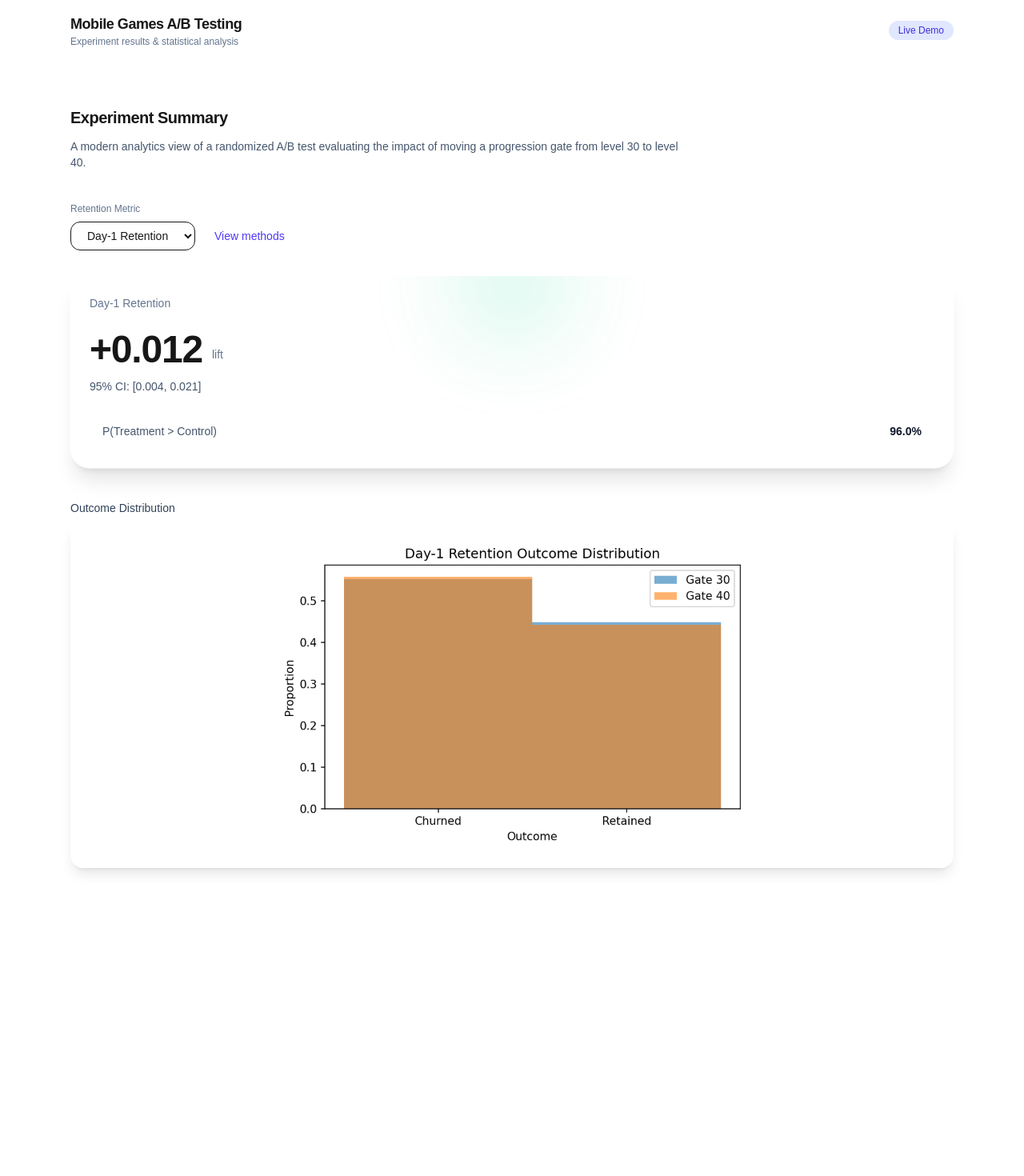
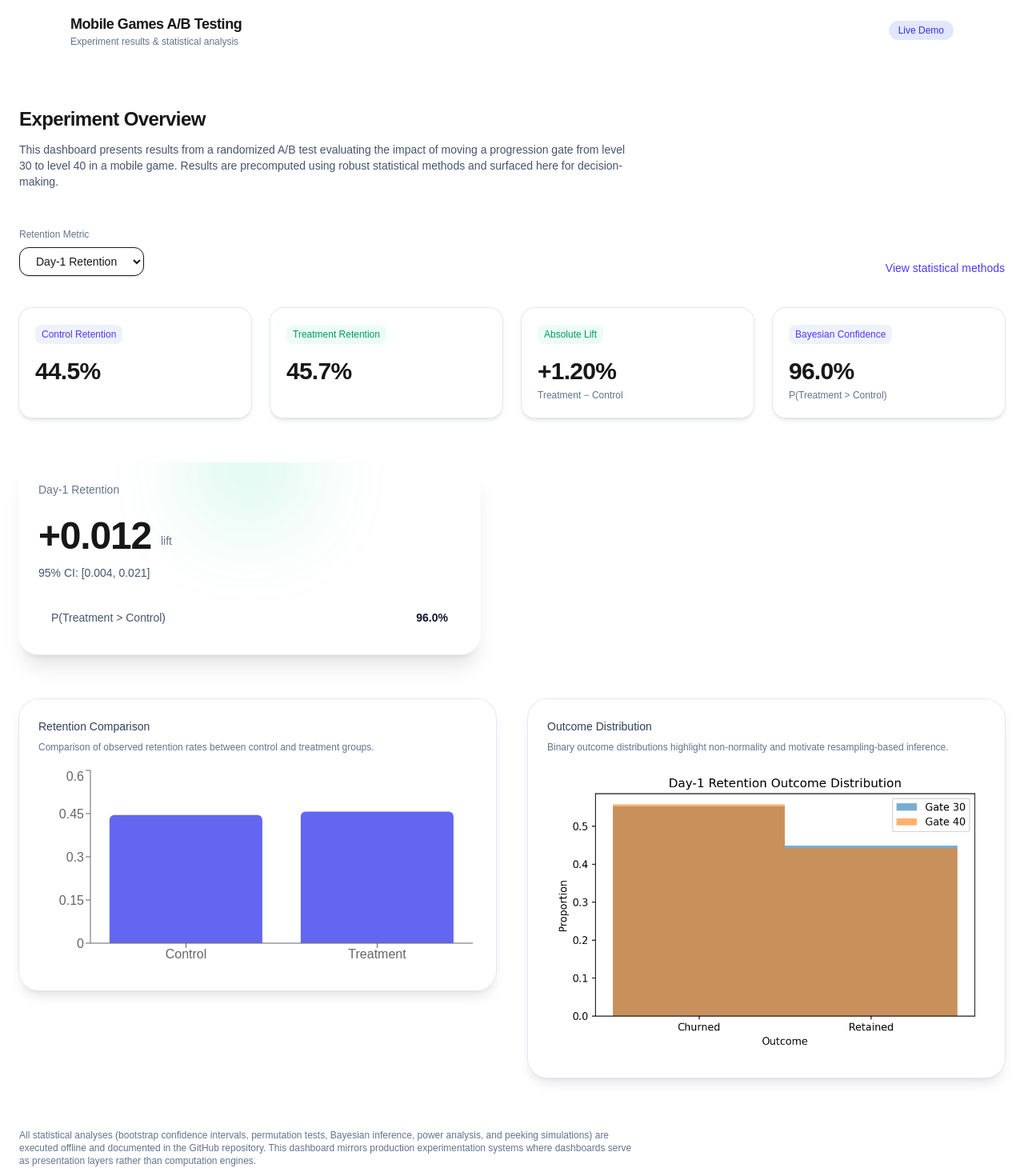
Before and after one commit to pankrulez/Mobile-Games-AB-Testing, a Next.js app in the folder web/: page / in a window 1280 px wide. Shown: the top 1470 px of the page at 80% size. Before the commit the page ends 1141 px from the top, so only its background shows below. Built offline with nearby package versions, Linux system fonts and the light colour scheme.

Commit message:
UI upgrades

```diff
--- a/web/app/page.tsx
+++ b/web/app/page.tsx
@@ -1,12 +1,16 @@
 "use client";
 
-import Image from "next/image";
 import { useState } from "react";
 import { motion } from "framer-motion";
+import Image from "next/image";
+
 import Header from "@/components/Header";
+import AnimatedCard from "@/components/AnimatedCard";
 import MetricCard from "@/components/MetricCard";
-import AnimatedCard from "@/components/AnimatedCard";
 import MethodsModal from "@/components/MethodsModal";
+import KpiCard from "@/components/KpiCard";
+import DiffBarChart from "@/components/DiffBarChart";
+
 import results from "@/data/results.json";
 
 export default function Home() {
@@ -22,38 +26,32 @@ export default function Home() {
       <Header />
 
       <motion.main
-        initial="hidden"
-        animate="visible"
-        variants={{
-          hidden: {},
-          visible: {
-            transition: { staggerChildren: 0.15 }
-          }
-        }}
-        className="mx-auto max-w-6xl px-6 py-14"
+        initial={{ opacity: 0 }}
+        animate={{ opacity: 1 }}
+        transition={{ duration: 0.4 }}
+        className="mx-auto max-w-7xl px-6 py-14"
       >
-        {/* Intro */}
-        <AnimatedCard>
-          <section className="mb-10">
-            <h2 className="text-xl font-semibold tracking-tight">
-              Experiment Summary
+        {/* ───────────────── Intro ───────────────── */}
+        <section className="mb-12 max-w-3xl">
+          <h2 className="text-2xl font-semibold tracking-tight">
+            Experiment Overview
           </h2>
-            <p className="mt-3 max-w-3xl text-sm text-slate-600">
-              A modern analytics view of a randomized A/B test evaluating the
-              impact of moving a progression gate from level 30 to level 40.
+          <p className="mt-3 text-sm text-slate-600">
+            This dashboard presents results from a randomized A/B test evaluating
+            the impact of moving a progression gate from level 30 to level 40 in a
+            mobile game. Results are precomputed using robust statistical methods
+            and surfaced here for decision-making.
           </p>
         </section>
-        </AnimatedCard>
 
-        {/* Controls */}
-        <AnimatedCard delay={0.05}>
-          <section className="mb-8 flex items-center gap-6">
+        {/* ───────────── Controls ───────────── */}
+        <section className="mb-10 flex items-end justify-between gap-6">
           <div>
             <label className="block text-xs font-medium text-slate-500">
               Retention Metric
             </label>
             <select
-                className="mt-2 rounded-xl border bg-white/70 px-4 py-2 text-sm backdrop-blur"
+              className="mt-2 rounded-xl border bg-white px-4 py-2 text-sm shadow-sm"
               value={metricKey}
               onChange={(e) =>
                 setMetricKey(
@@ -68,15 +66,41 @@ export default function Home() {
 
           <button
             onClick={() => setShowMethods(true)}
-              className="mt-6 text-sm text-indigo-600 hover:underline"
+            className="text-sm font-medium text-indigo-600 hover:underline"
           >
-              View methods
+            View statistical methods
           </button>
         </section>
-        </AnimatedCard>
 
-        {/* Metric */}
-        <AnimatedCard delay={0.1}>
+        {/* ───────────── KPI STRIP ───────────── */}
+        <section className="mb-14 grid grid-cols-1 gap-6 sm:grid-cols-2 lg:grid-cols-4">
+          <KpiCard
+            label="Control Retention"
+            value={`${(metric.control_rate * 100).toFixed(1)}%`}
+            accent="indigo"
+          />
+          <KpiCard
+            label="Treatment Retention"
+            value={`${(metric.treatment_rate * 100).toFixed(1)}%`}
+            accent="emerald"
+          />
+          <KpiCard
+            label="Absolute Lift"
+            value={`+${(metric.effect_size * 100).toFixed(2)}%`}
+            sub="Treatment − Control"
+            accent="emerald"
+          />
+          <KpiCard
+            label="Bayesian Confidence"
+            value={`${(metric.bayesian_prob * 100).toFixed(1)}%`}
+            sub="P(Treatment > Control)"
+            accent="indigo"
+          />
+        </section>
+
+        {/* ───────────── PRIMARY METRIC CARD ───────────── */}
+        <section className="mb-14 max-w-xl">
+          <AnimatedCard>
             <MetricCard
               title={metric.metric}
               effect={metric.effect_size}
@@ -84,26 +108,59 @@ export default function Home() {
               prob={metric.bayesian_prob}
             />
           </AnimatedCard>
+        </section>
 
-        {/* Plot */}
-        <AnimatedCard delay={0.15}>
-          <section className="mt-10">
+        {/* ───────────── CHARTS SECTION ───────────── */}
+        <section className="grid grid-cols-1 gap-10 lg:grid-cols-2">
+          {/* Bar comparison */}
+          <AnimatedCard>
+            <div className="rounded-3xl bg-white p-6 shadow-lg ring-1 ring-slate-200">
+              <h3 className="mb-2 text-sm font-medium text-slate-700">
+                Retention Comparison
+              </h3>
+              <p className="mb-4 text-xs text-slate-500">
+                Comparison of observed retention rates between control and
+                treatment groups.
+              </p>
+              <DiffBarChart
+                control={metric.control_rate}
+                treatment={metric.treatment_rate}
+              />
+            </div>
+          </AnimatedCard>
+
+          {/* Distribution */}
+          <AnimatedCard>
+            <div className="rounded-3xl bg-white p-6 shadow-lg ring-1 ring-slate-200">
               <h3 className="mb-2 text-sm font-medium text-slate-700">
                 Outcome Distribution
               </h3>
-            <div className="rounded-2xl bg-white/70 p-4 shadow-lg backdrop-blur">
+              <p className="mb-4 text-xs text-slate-500">
+                Binary outcome distributions highlight non-normality and motivate
+                resampling-based inference.
+              </p>
               <Image
                 src={`/plots/${metricKey}_distribution.png`}
-                alt="Distribution plot"
+                alt="Retention distribution"
                 width={600}
                 height={400}
                 className="mx-auto"
               />
             </div>
+          </AnimatedCard>
         </section>
-        </AnimatedCard>
+
+        {/* ───────────── FOOTNOTE ───────────── */}
+        <section className="mt-16 max-w-3xl text-xs text-slate-500">
+          All statistical analyses (bootstrap confidence intervals, permutation
+          tests, Bayesian inference, power analysis, and peeking simulations) are
+          executed offline and documented in the GitHub repository. This dashboard
+          mirrors production experimentation systems where dashboards serve as
+          presentation layers rather than computation engines.
+        </section>
       </motion.main>
 
+      {/* Methods modal */}
       <MethodsModal
         isOpen={showMethods}
         onClose={() => setShowMethods(false)}
--- /dev/null
+++ b/web/components/DiffBarChart.tsx
@@ -0,0 +1,36 @@
+"use client";
+
+import {
+  BarChart,
+  Bar,
+  XAxis,
+  YAxis,
+  Tooltip,
+  ResponsiveContainer
+} from "recharts";
+
+export default function DiffBarChart({
+  control,
+  treatment
+}: {
+  control: number;
+  treatment: number;
+}) {
+  const data = [
+    { group: "Control", value: control },
+    { group: "Treatment", value: treatment }
+  ];
+
+  return (
+    <div className="h-64 w-full">
+      <ResponsiveContainer>
+        <BarChart data={data}>
+          <XAxis dataKey="group" />
+          <YAxis />
+          <Tooltip />
+          <Bar dataKey="value" fill="#6366f1" radius={[6, 6, 0, 0]} />
+        </BarChart>
+      </ResponsiveContainer>
+    </div>
+  );
+}
--- /dev/null
+++ b/web/components/KpiCard.tsx
@@ -0,0 +1,46 @@
+"use client";
+
+import { motion } from "framer-motion";
+
+interface KpiCardProps {
+  label: string;
+  value: string;
+  sub?: string;
+  accent?: "indigo" | "emerald" | "rose";
+}
+
+export default function KpiCard({
+  label,
+  value,
+  sub,
+  accent = "indigo"
+}: KpiCardProps) {
+  const accentMap = {
+    indigo: "text-indigo-600 bg-indigo-50",
+    emerald: "text-emerald-600 bg-emerald-50",
+    rose: "text-rose-600 bg-rose-50"
+  };
+
+  return (
+    <motion.div
+      whileHover={{ y: -4 }}
+      className="rounded-2xl bg-white p-5 shadow-md ring-1 ring-slate-200"
+    >
+      <div
+        className={`inline-flex rounded-lg px-2 py-1 text-xs font-medium ${accentMap[accent]}`}
+      >
+        {label}
+      </div>
+
+      <div className="mt-4 text-3xl font-semibold tracking-tight">
+        {value}
+      </div>
+
+      {sub && (
+        <div className="mt-1 text-xs text-slate-500">
+          {sub}
+        </div>
+      )}
+    </motion.div>
+  );
+}
--- a/web/data/results.json
+++ b/web/data/results.json
@@ -1,12 +1,16 @@
 {
   "retention_1": {
     "metric": "Day-1 Retention",
+    "control_rate": 0.445,
+    "treatment_rate": 0.457,
     "effect_size": 0.012,
     "ci": [0.004, 0.021],
     "bayesian_prob": 0.96
   },
   "retention_7": {
     "metric": "Day-7 Retention",
+    "control_rate": 0.186,
+    "treatment_rate": 0.204,
     "effect_size": 0.018,
     "ci": [0.006, 0.030],
     "bayesian_prob": 0.98
--- a/web/package.json
+++ b/web/package.json
@@ -12,7 +12,8 @@
     "framer-motion": "^12.33.0",
     "next": "16.1.6",
     "react": "19.2.3",
-    "react-dom": "19.2.3"
+    "react-dom": "19.2.3",
+    "recharts": "^3.7.0"
   },
   "devDependencies": {
     "@tailwindcss/postcss": "^4",
```
Also changed, not shown: 1 other file (tests, documents, lock files or other folders). Lines whose indentation alone changed are shown as unchanged.
